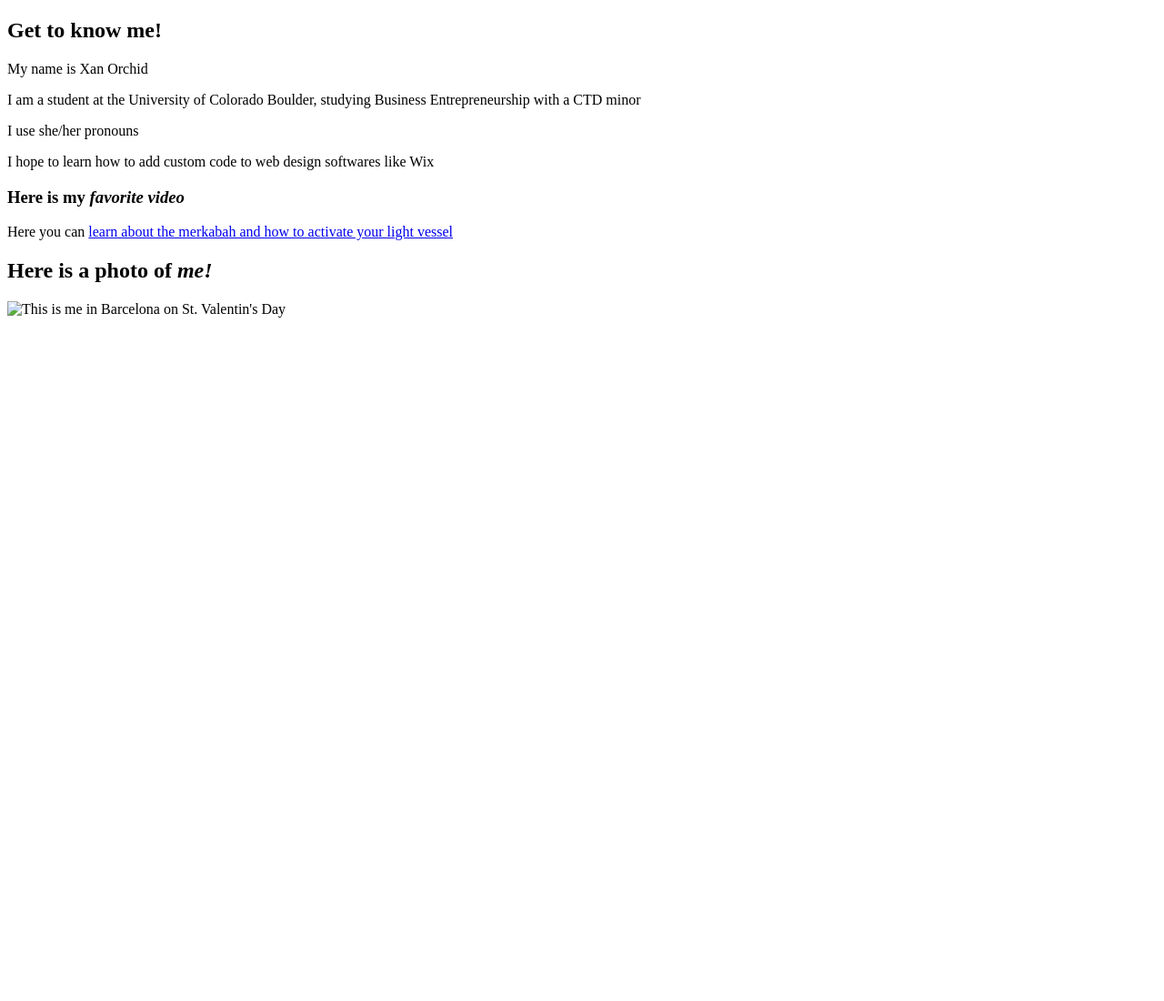
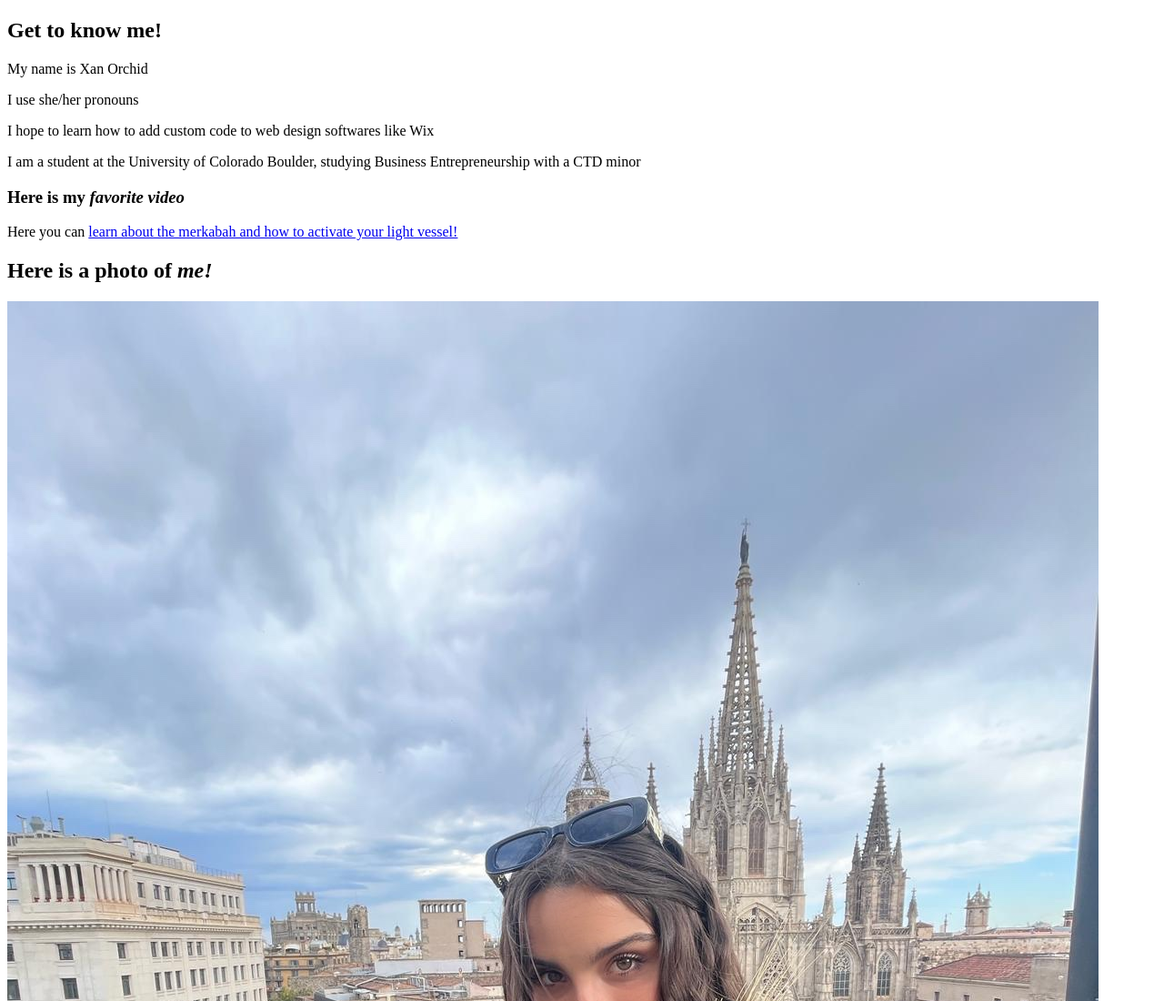
Before and after one commit to xanorchid/xanorchid.github.io, a plain HTML site: page wa/wa2.html in a window 1280 px wide. Shown: the top 1100 px of the page at 91% size. Before the commit the page ends 800 px from the top, so only its background shows below. Drawn offline with Linux system fonts and the light colour scheme.

Commit message:
Hello Me!

```diff
--- a/wa/wa2.html
+++ b/wa/wa2.html
@@ -6,13 +6,13 @@
 <h2>Get to know me!</h2></body>
 <body>
     <p> My name is Xan Orchid </p>
-    <p> I am a student at the University of Colorado Boulder, studying Business Entrepreneurship with a CTD minor  </p>
     <p> I use she/her pronouns </p>
     <p> I hope to learn how to add custom code to web design softwares like Wix </p>
+    <p> I am a student at the University of Colorado Boulder, studying Business Entrepreneurship with a CTD minor  </p>
     <!--everything we need to display our site-->
 <h3> Here is my <em> favorite video </em></h3>
-<p> Here you can <a  href= "https://www.youtube.com/watch?v=NbfscLZUQZs"> learn about the merkabah and how to activate your light vessel</a> </p>
+<p> Here you can <a  href= "https://www.youtube.com/watch?v=NbfscLZUQZs"> learn about the merkabah and how to activate your light vessel! </a> </p>
 <h2> Here is a photo of <em> me! </em></h2>
-<img src= "barcaxan.jpg" alt=" This is me in Barcelona on St. Valentin's Day">
+<img src= "/img/barcaxan.jpg" alt=" This is me in Barcelona on St. Valentin's Day">
 </body>
 </html>
```
